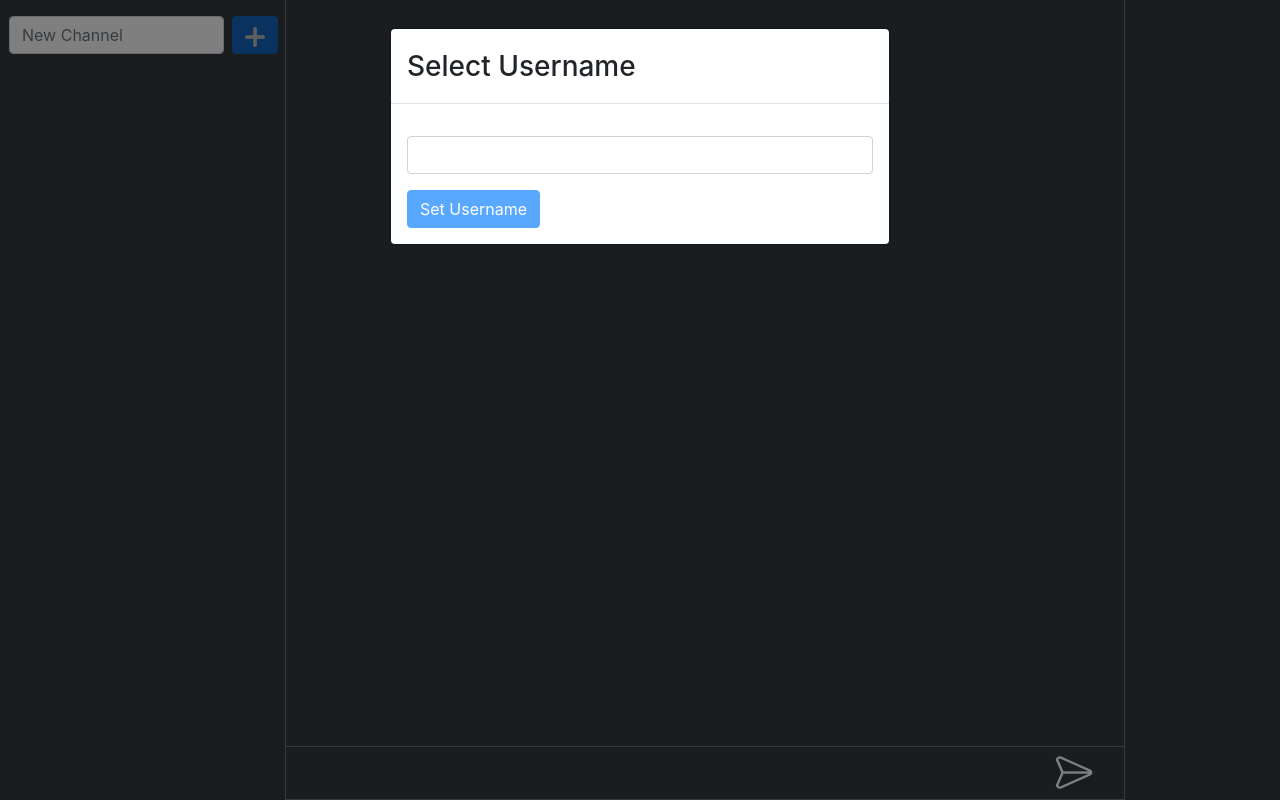
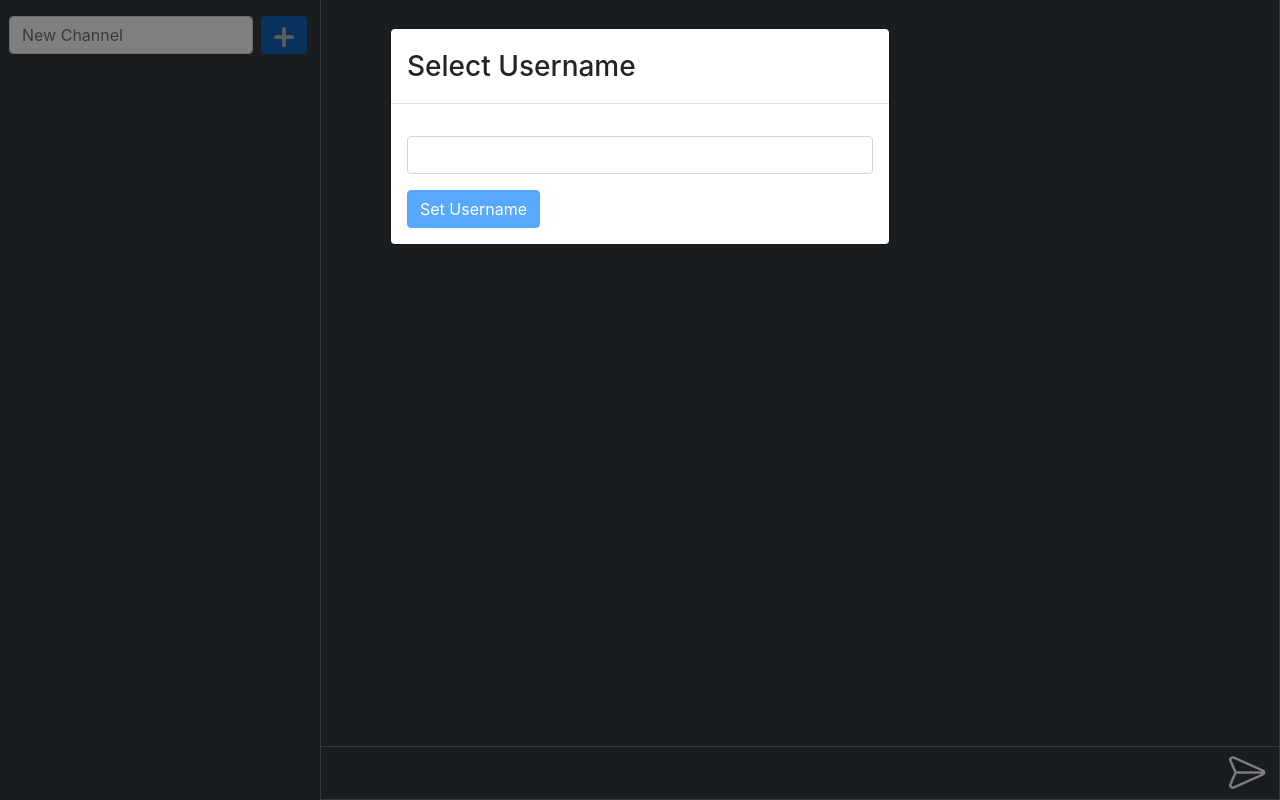
Before and after one commit to jewelnaresh/im, a Flask app: page / in a window 1280 px wide. Run offline with Flask 2, Linux system fonts and the light colour scheme; data that the repository does not hold is empty; some libraries are stand-ins or nearby versions.

Commit message:
made the button closer the right side

```diff
--- a/static/style.css
+++ b/static/style.css
@@ -49,13 +49,6 @@ button:focus {
 .sidepanel {
     height: 100vh;
     overflow: auto;
-}
-
-.card {
-    display: inline-block;
-    width: auto;
-    margin: 1.25rem;
-    border-radius: 4rem;
 }
 
 .msg {
@@ -125,7 +118,7 @@ button:focus {
     color: white;
     border: 0px solid white;
     border-radius: 0rem;
-    width: 88%;
+    width: 92%;
     height: 6.8vh;
     display: inline-block;
     border-left: 1px solid rgb(115, 114, 114);
@@ -145,7 +138,8 @@ button:focus {
 #send-button {
     /* border-right: rgb(66, 20, 173) 0.125rem solid; */
     /* border-bottom: rgb(66, 20, 173) 0.125rem solid; */
-    width: 12%;
+    padding-right: 0px;
+    width: 8%;
     height: 6.8vh;
     border-radius: 0rem;
     border-left: 0px solid rgb(115, 114, 114);
--- a/templates/index.html
+++ b/templates/index.html
@@ -27,10 +27,26 @@
         </div>
     </div>
 
-    <div class="container ml-0">
+    <!-- <nav class="navbar navbar-expand-md navbar-light bg-light">
+        <a class="navbar-brand" href="/">Navbar</a>
+        <button class="navbar-toggler" type="button" data-toggle="collapse" data-target="#navbarSupportedContent"
+            aria-controls="navbarSupportedContent" aria-expanded="false" aria-label="Toggle navigation">
+            <span class="navbar-toggler-icon"></span>
+        </button>
+
+        <div class="collapse navbar-collapse" id="navbarSupportedContent">
+            <ul class="navbar-nav mr-auto">
+                <li class="nav-item active">
+                    <a class="nav-link" href="/">#general <span class="sr-only">(current)</span></a>
+                </li>
+            </ul>
+        </div>
+    </nav> -->
+
+    <div class="container-fluid ml-0">
 
         <div class="row">
-            <div class="col-3 bg-dark sidepanel pl-4 pr-4">
+            <div class="col-3 d-none d-md-block bg-dark sidepanel pl-4 pr-4">
                 <div class="form-group">
                     <div class="row">
                         <div class="col-10 pl-0 pr-2">
@@ -52,7 +68,7 @@
                 </div>
             </div>
 
-            <div class="col-9 pl-0">
+            <div class="col-12 col-md-9 pl-0 pr-0">
 
                 <div id="chatbox" class="bg-dark">
 
@@ -91,7 +107,9 @@
                 </div>
 
                 <div id="send-group">
-                    <input class="form-control bg-dark" id="send-input" type="text"><button class="btn btn-primary bg-dark" id="send-button"><img id="send-image" src="../static/send.png" alt=""></button>
+                    <input class="form-control bg-dark" id="send-input" type="text"><button
+                        class="btn btn-primary bg-dark" id="send-button"><img id="send-image" src="../static/send.png"
+                            alt=""></button>
                 </div>
             </div>
         </div>
```
Lines whose indentation alone changed are shown as unchanged.
